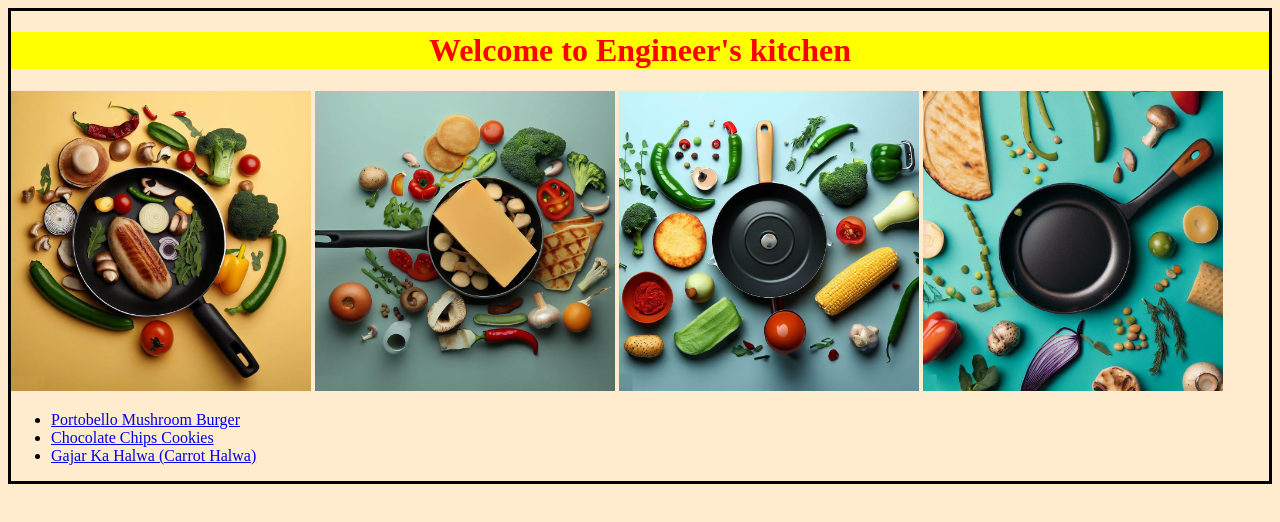
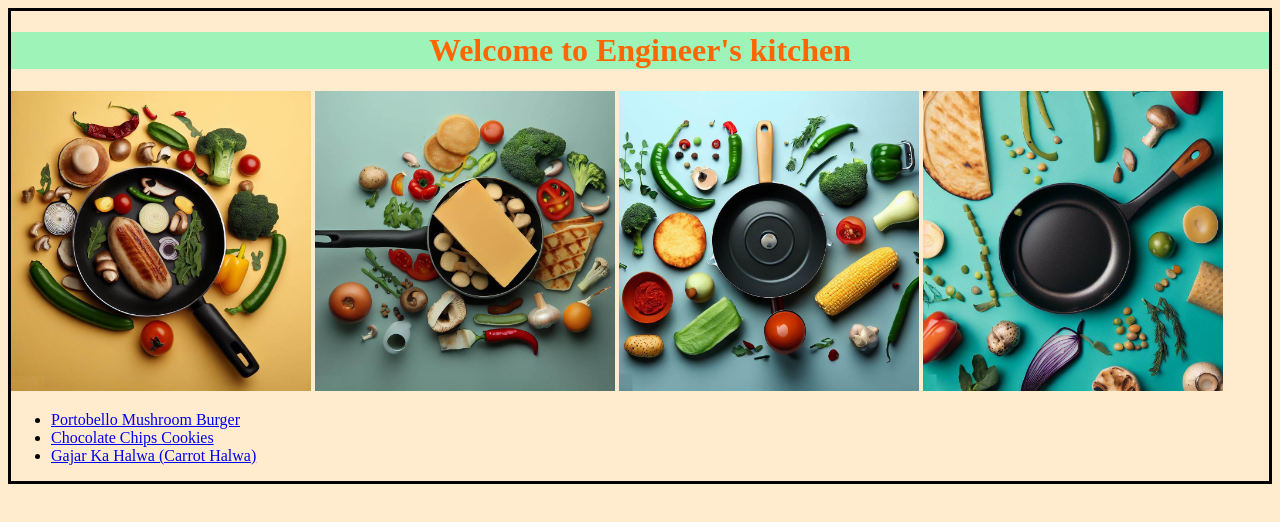
Before and after one commit to katyalmohit/odin-recipes, a plain HTML site: page index.html in a window 1280 px wide. Drawn offline with Linux system fonts and the light colour scheme.

Commit message:
Change colors in h1

```diff
--- a/index.css
+++ b/index.css
@@ -3,8 +3,8 @@ body{
     border-style: solid;
 }
 h1{
-    background-color:yellow;
-    color:red;
+    background-color:rgba(0, 255, 149, 0.384);
+    color:rgb(255, 102, 0);
     text-align:center;
 }
 .images{
```
